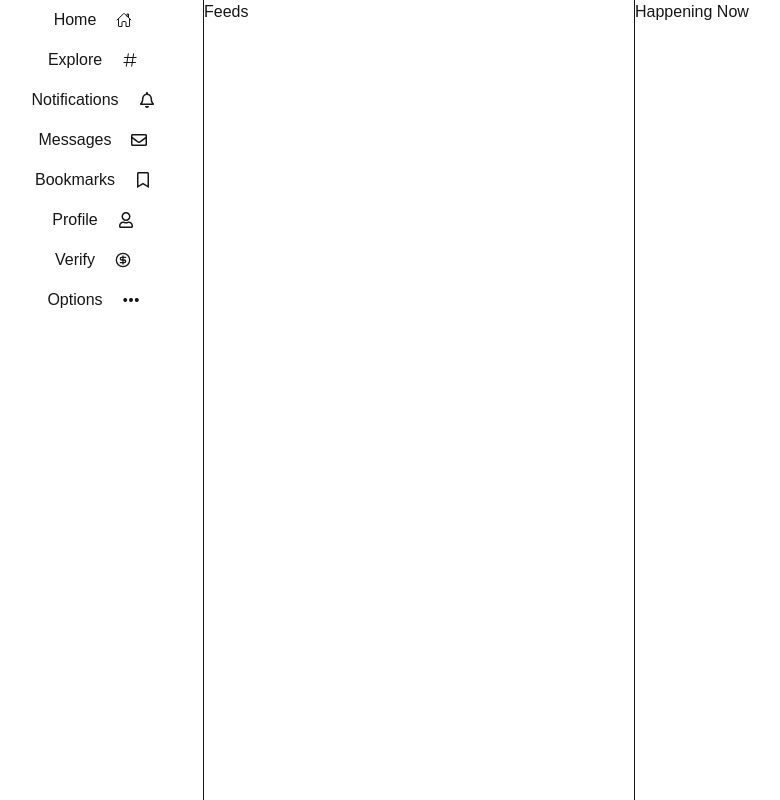
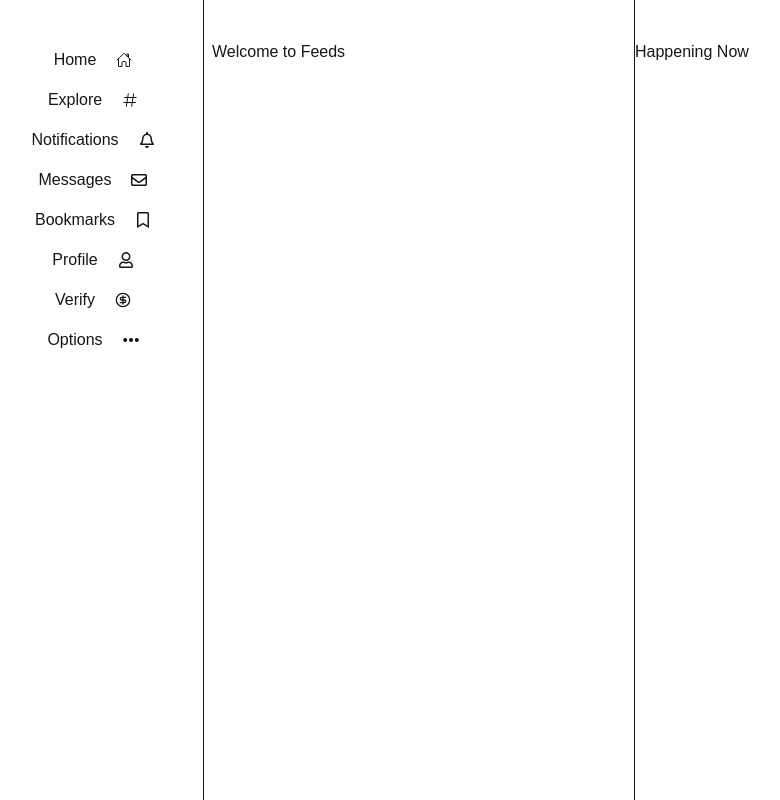
Before and after one commit to AnirbanKapil/social-media-project, a Next.js app: page /dashboard in a window 1280 px wide. Shown: the whole page, without its empty margins (221-1001 px from the left). Built offline with nearby package versions, Linux system fonts and the light colour scheme.

Commit message:
UI setup

```diff
--- a/app/(dashboard)/dashboard/page.tsx
+++ b/app/(dashboard)/dashboard/page.tsx
@@ -5,6 +5,7 @@ import { GoHash } from "react-icons/go";
 import { FaRegBell , FaRegEnvelope , FaRegBookmark , FaRegUser } from "react-icons/fa";
 import { LuCircleDollarSign } from "react-icons/lu";
 import { SlOptions } from "react-icons/sl";
+import { Feeds } from "@/app/src/components/feeds";
 
 
 interface SideBarButtons {
@@ -52,16 +53,20 @@ const sideBarMenuItems : SideBarButtons[] = [
 export default function Dashboard () {
     return (
         <div className="grid grid-cols-12 w-screen h-screen px-52">
-            <div className="col-span-3">
+            <div className="col-span-3 mt-10">
                <ul>
                {sideBarMenuItems.map((itm)=> <li className="flex justify-center" key={itm.title}>
-                                                <div className="m-2">{itm.title}</div>
-                                                <div className="m-3">{itm.icon}</div>
+                                                   <div className="m-2">{itm.title}</div>
+                                                   <div className="m-3">{itm.icon}</div>
                                              </li>)}
                </ul>
             </div>
-            <div className="col-span-6 border-r border-l">Feeds</div>
-            <div className="col-span-3">Happening Now</div>
+            <div className="col-span-6 border-r border-l">
+                <div className="mt-10 ml-2">
+                     <Feeds />
+                </div>
+            </div>
+            <div className="col-span-3 mt-10">Happening Now</div>
         </div>
     )
 }
--- /dev/null
+++ b/app/src/components/feeds.tsx
@@ -0,0 +1,9 @@
+
+
+export function Feeds () {
+    return(
+        <div>
+            Welcome to Feeds
+        </div>
+    )
+}
```
